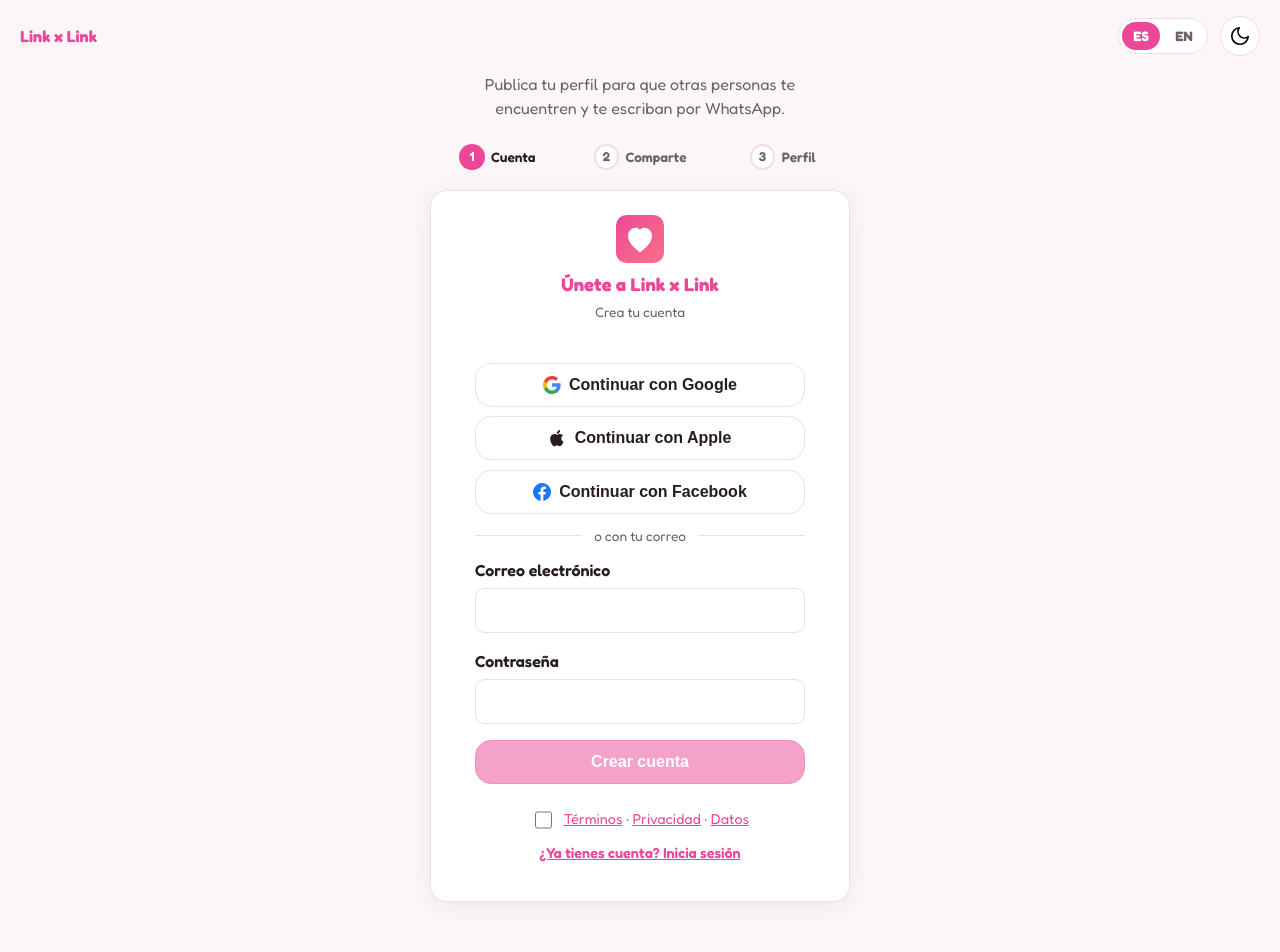
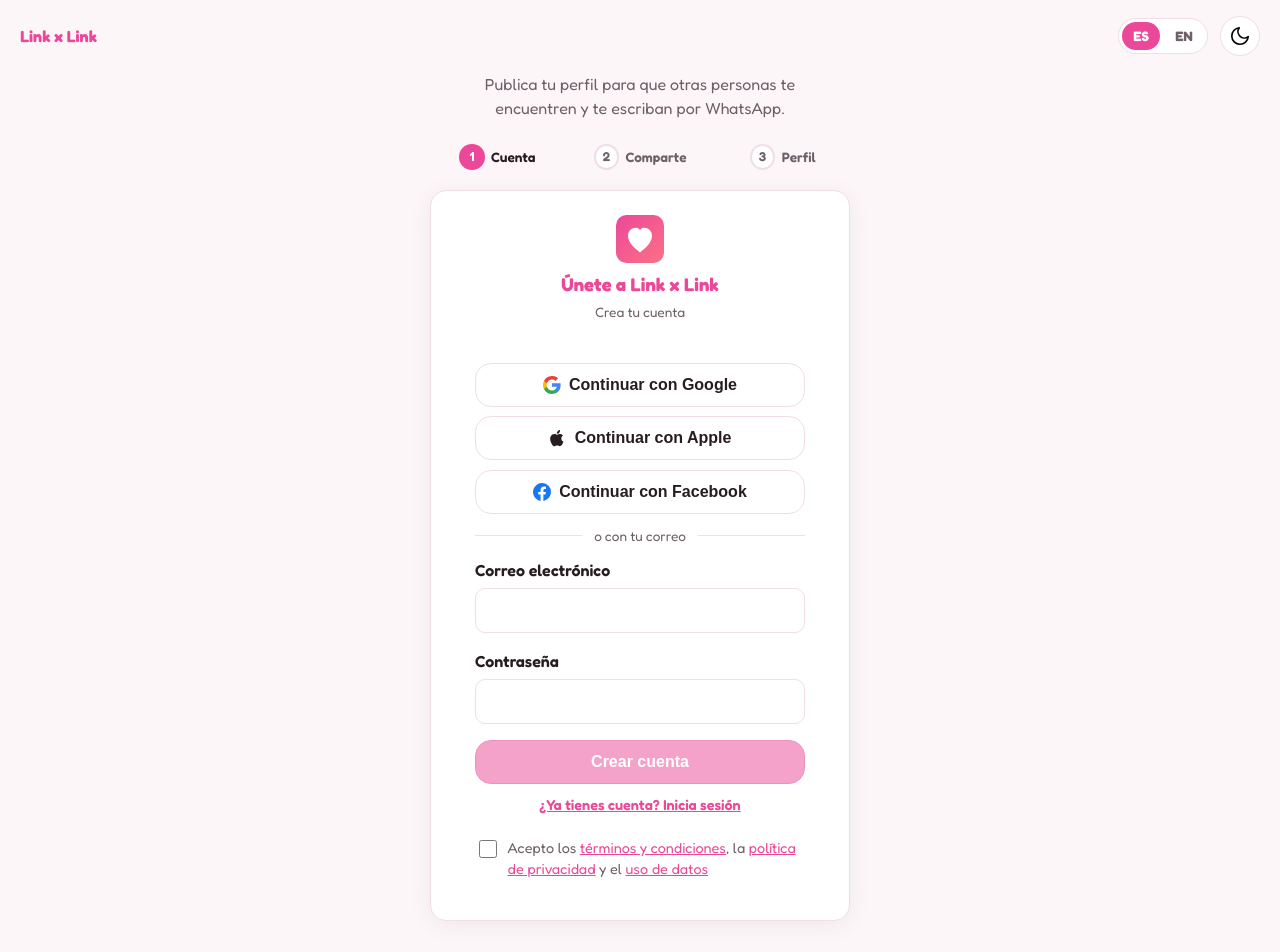
Before and after one commit to albertolicea00/linkXlink, a React (Vite) app: page /es/register in a window 1280 px wide. Shown: the top 952 px of the page. Built offline with nearby package versions, Linux system fonts and the light colour scheme; no server answers.

Commit message:
refactor(auth): simplify AuthGateModal and enhance AuthPanel with terms acceptance

```diff
--- a/src/components/AuthGateModal.tsx
+++ b/src/components/AuthGateModal.tsx
@@ -1,8 +1,6 @@
-import { useState } from 'react'
 import { Link } from 'react-router-dom'
 import { useTranslation } from 'react-i18next'
 import { AuthPanel } from './AuthPanel'
-import { acceptTerms, hasAcceptedTerms } from '../lib/terms'
 
 interface Props {
   /** 'auth' → sign in / sign up; 'profile' → account exists, profile missing. */
@@ -15,9 +13,6 @@ interface Props {
  */
 export function AuthGateModal({ mode }: Props) {
   const { t } = useTranslation()
-  const [checked, setChecked] = useState(hasAcceptedTerms)
-
-  const termsOk = checked
 
   return (
     <div className="modal-backdrop modal-backdrop--gate" role="presentation">
@@ -38,21 +33,7 @@ export function AuthGateModal({ mode }: Props) {
         <p className="auth-gate__text">{t(`gate.${mode}Text`)}</p>
         {mode === 'auth' ? (
           <>
-            <AuthPanel termsAccepted={termsOk} />
-            <label className="terms-check" style={{ padding: '0.5rem 0 0' }}>
-              <input
-                type="checkbox"
-                checked={checked}
-                onChange={(e) => setChecked(e.target.checked)}
-              />
-              <span>
-                <Link to="/eula">{t('footer.eula')}</Link>
-                {' · '}
-                <Link to="/privacy">{t('footer.privacy')}</Link>
-                {' · '}
-                <Link to="/data">{t('footer.data')}</Link>
-              </span>
-            </label>
+            <AuthPanel/>
           </>
         ) : (
           <Link to="/register" className="btn btn--primary btn--large auth-gate__cta">
--- a/src/components/AuthPanel.tsx
+++ b/src/components/AuthPanel.tsx
@@ -1,6 +1,6 @@
 import { Link } from 'react-router-dom'
 import { useState } from 'react'
-import { useTranslation } from 'react-i18next'
+import { Trans, useTranslation } from 'react-i18next'
 import { supabase } from '../lib/supabase'
 import { acceptTerms, hasAcceptedTerms } from '../lib/terms'
 import appConfig from '../config/app-config.json'
@@ -152,6 +152,14 @@ export function AuthPanel() {
         </button>
       </form>
 
+      <button
+        type="button"
+        className="auth-panel__toggle"
+        onClick={() => setMode(mode === 'login' ? 'signup' : 'login')}
+      >
+        {mode === 'login' ? t('auth.noAccount') : t('auth.haveAccount')}
+      </button>
+
       <label className="terms-check" style={{ margin: '0.75rem 0 0' }}>
         <input
           type="checkbox"
@@ -159,21 +167,17 @@ export function AuthPanel() {
           onChange={(e) => setChecked(e.target.checked)}
         />
         <span>
-          <Link to="/eula">{t('footer.eula')}</Link>
-          {' · '}
-          <Link to="/privacy">{t('footer.privacy')}</Link>
-          {' · '}
-          <Link to="/data">{t('footer.data')}</Link>
+          <Trans
+            i18nKey="landing.acceptTerms"
+            components={{
+              eula: <Link to="/eula" />,
+              privacy: <Link to="/privacy" />,
+              data: <Link to="/data" />,
+            }}
+          />
         </span>
       </label>
 
-      <button
-        type="button"
-        className="auth-panel__toggle"
-        onClick={() => setMode(mode === 'login' ? 'signup' : 'login')}
-      >
-        {mode === 'login' ? t('auth.noAccount') : t('auth.haveAccount')}
-      </button>
     </div>
   )
 }
```
